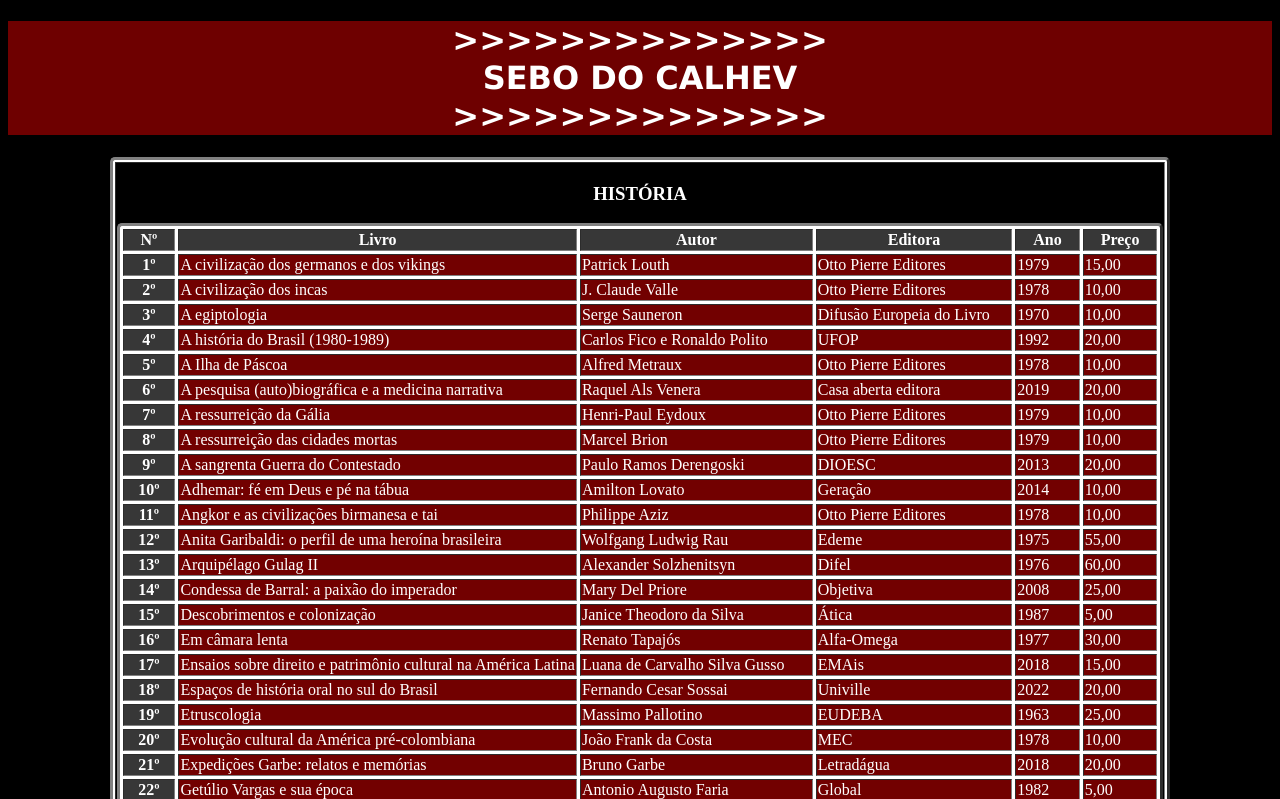
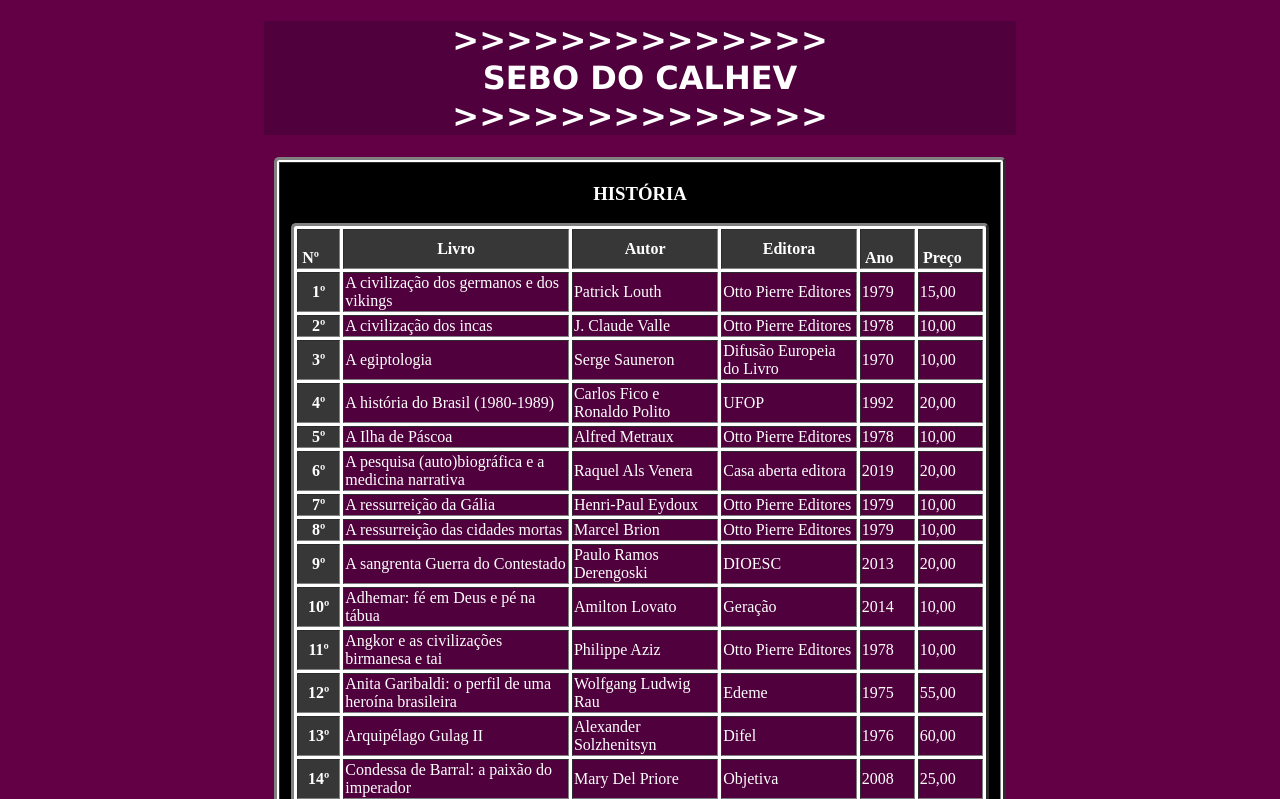
Before and after one commit to Lucas-Petroski/Calhev, a plain HTML site: page SeboCalhev/.html in a window 1280 px wide. Shown: the top 799 px of the page. Drawn offline with Linux system fonts and the light colour scheme.

Commit message:
Update style.css

```diff
--- a/SeboCalhev/style.css
+++ b/SeboCalhev/style.css
@@ -3,15 +3,15 @@ a:link {
 }
 
 a:visited {
-  color: rgb(148, 138, 3);
+  color: rgb(255, 255, 255);
 }
 
 a:hover {
-  color: rgb(183, 4, 4);
+  color: rgb(0, 0, 0);
 }
 
 a:active {
-  color: rgba(252, 248, 50, 0.842);
+  color: rgba(255, 0, 0, 0.842);
 }
 
 button {
@@ -23,14 +23,14 @@ a {
 }
 
 h1 {
-  background-color: rgb(110, 0, 0);
+  background-color: rgb(80, 0, 60);
   color: white;
   font-family: 'Lucida Sans', 'Lucida Sans Regular', 'Lucida Grande',
     'Lucida Sans Unicode', Geneva, Verdana, sans-serif;
 }
 
 tr {
-  background-color: rgb(114, 0, 0);
+  background-color: rgb(80, 0, 60);
 }
 
 th {
@@ -38,7 +38,7 @@ th {
 }
 
 thead {
-  background-color: rgb(79, 0, 0);
+  background-color: rgb(80, 0, 60);
 }
 
 table {
@@ -46,11 +46,14 @@ table {
   border-radius: 5px;
   border: 2;
   border-spacing: 10;
+  margin: 10px;
 }
 
 body {
-  background-color: rgb(0, 0, 0);
+  background-color: rgb(99, 0, 69);
   color: white;
+  padding-right: 20%;
+  padding-left: 20%;
 }
 
 #h {
```
